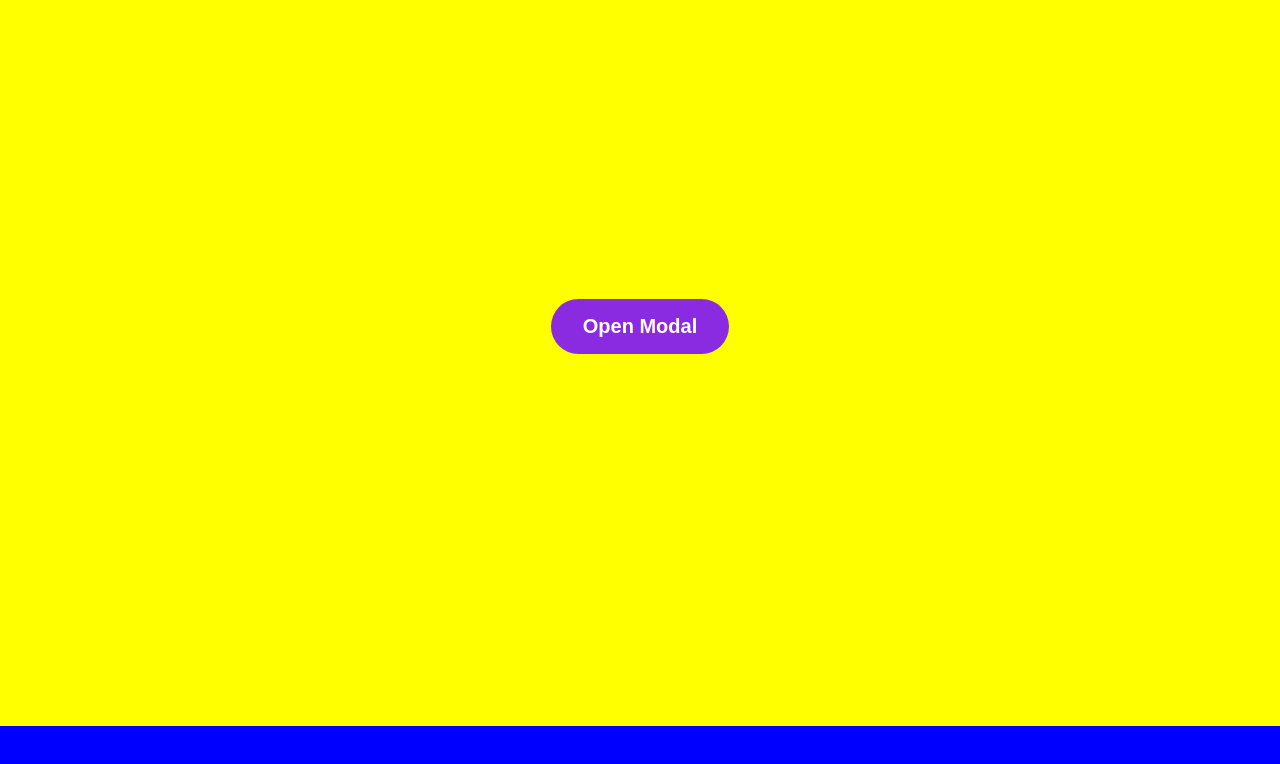
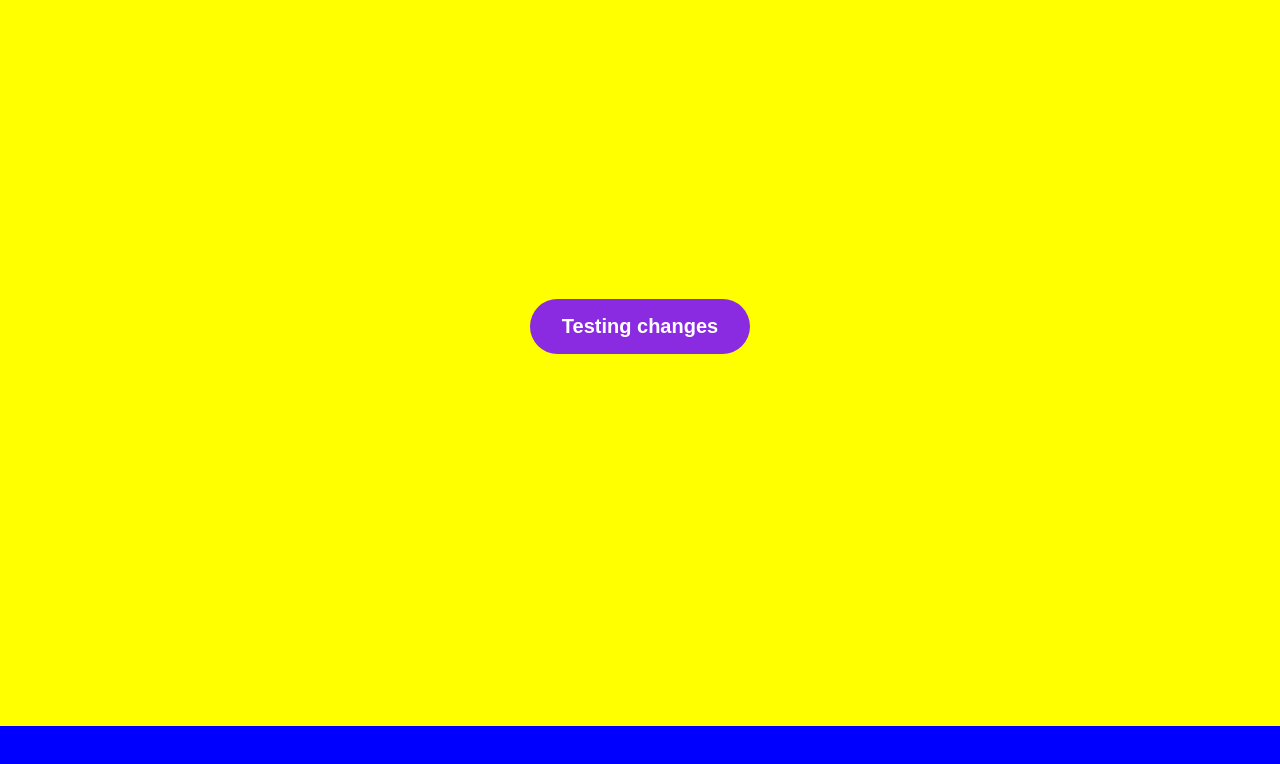
Before and after one commit to narada0923/testhost, a plain HTML site: page index.html in a window 1280 px wide. Shown: the part 74-838 px from the top of the page. Drawn offline with Linux system fonts and the light colour scheme.

Commit message:
Update index.html

```diff
--- a/index.html
+++ b/index.html
@@ -36,7 +36,7 @@
     </header>
     <section class="bla" style="height: 100vh; background-color: yellow;">
         <button>
-            <a href="#modal">Open Modal</a>
+            <a href="#modal">Testing changes</a>
         </button>
     </section>
     <section class="targetted" style="height: 100vh; background-color: blue;" id="lastpage"></section>
```
